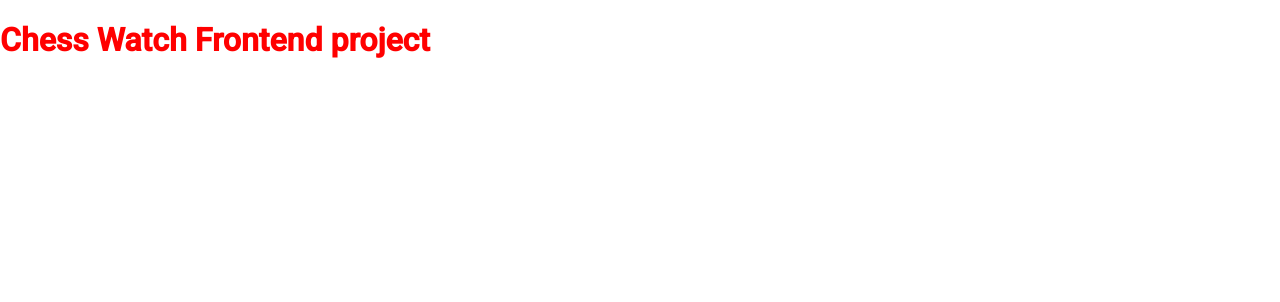
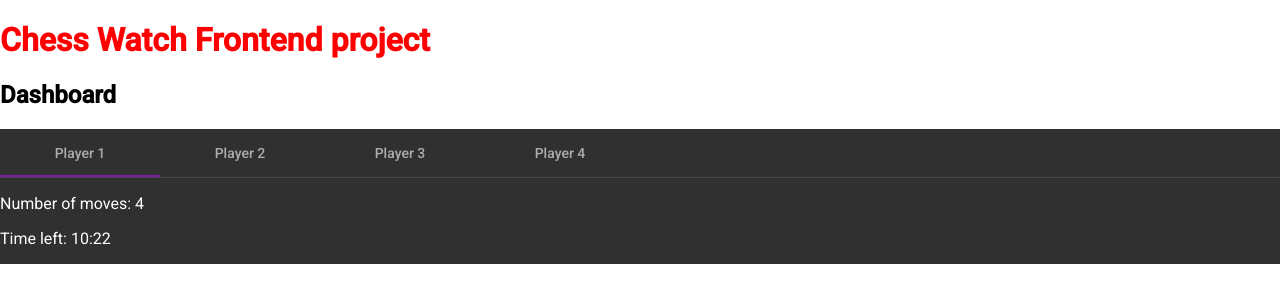
Before and after one commit to Brianmanden/chess-watch-frontend, an Angular app in the folder cwf/: page / in a window 1280 px wide. Shown: the top 302 px of the page. Built offline with nearby package versions, Linux system fonts and the light colour scheme.

Commit message:
Add dashboard with tabs containing mock data

```diff
--- a/cwf/src/app/app.component.html
+++ b/cwf/src/app/app.component.html
@@ -1 +1,2 @@
 <h1>{{ title }}</h1>
+<app-dashboard></app-dashboard>
--- /dev/null
+++ b/cwf/src/app/dashboard/dashboard.component.html
@@ -0,0 +1,29 @@
+<h2>Dashboard</h2>
+<div class="mat-app-background basic-container">
+  <mat-tab-group animationDuration="0ms">
+    <mat-tab label="Player 1">
+      <div>
+        <p>Number of moves: 4</p>
+        <p>Time left: 10:22</p>
+      </div>
+    </mat-tab>
+    <mat-tab label="Player 2">
+      <div>
+        <p>Number of moves: 3</p>
+        <p>Time left: 8:25</p>
+      </div>
+    </mat-tab>
+    <mat-tab label="Player 3">
+      <div>
+        <p>Number of moves: 3</p>
+        <p>Time left: 11:32</p>
+      </div>
+    </mat-tab>
+    <mat-tab label="Player 4">
+      <div>
+        <p>Number of moves: 3</p>
+        <p>Time left: 12:42</p>
+      </div>
+    </mat-tab>
+  </mat-tab-group>
+</div>
--- /dev/null
+++ b/cwf/src/app/dashboard/dashboard.component.ts
@@ -0,0 +1,12 @@
+import { Component, OnInit } from '@angular/core';
+
+@Component({
+  selector: 'app-dashboard',
+  templateUrl: './dashboard.component.html',
+  styleUrls: ['./dashboard.component.scss'],
+})
+export class DashboardComponent implements OnInit {
+  constructor() {}
+
+  ngOnInit(): void {}
+}
```
Also changed, not shown: cwf/src/app/app.module.ts (+6 -9 lines), cwf/src/app/dashboard/dashboard.component.scss (added), 1 other file (tests, documents, lock files or other folders).
